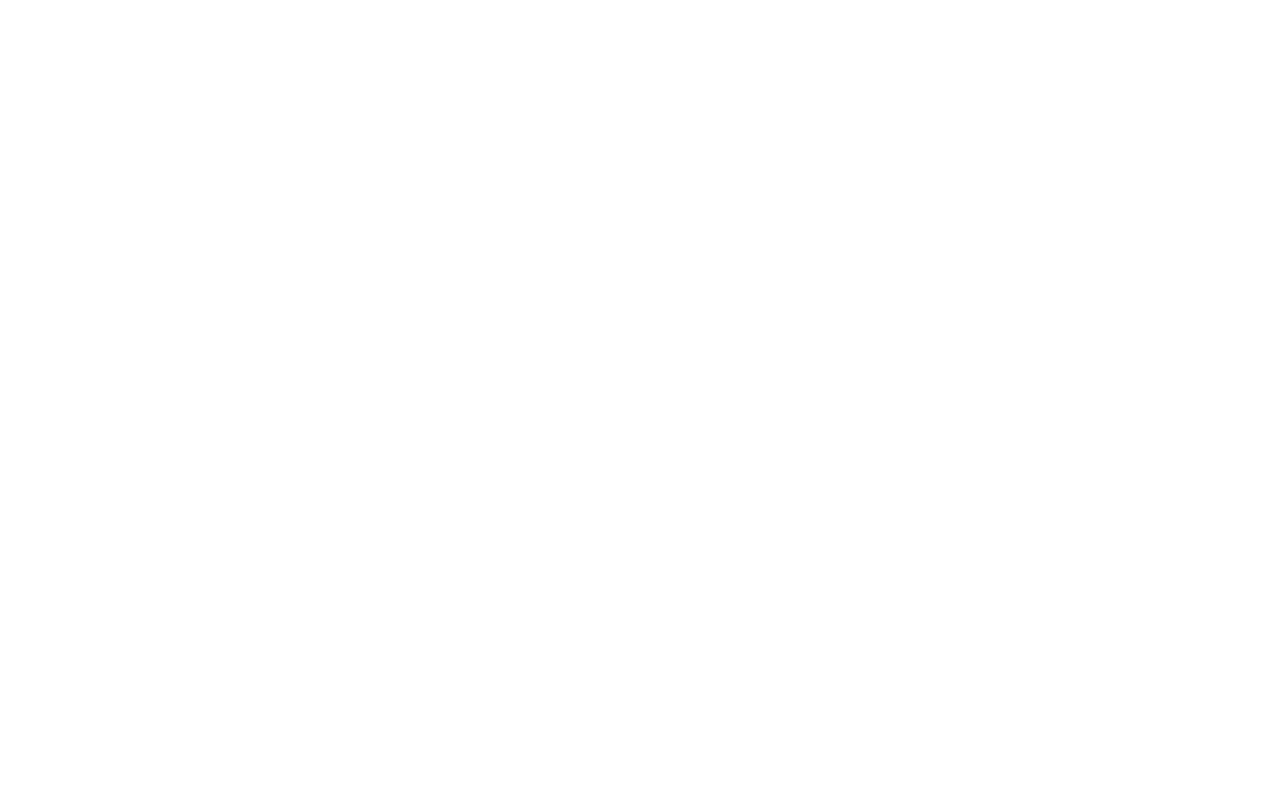
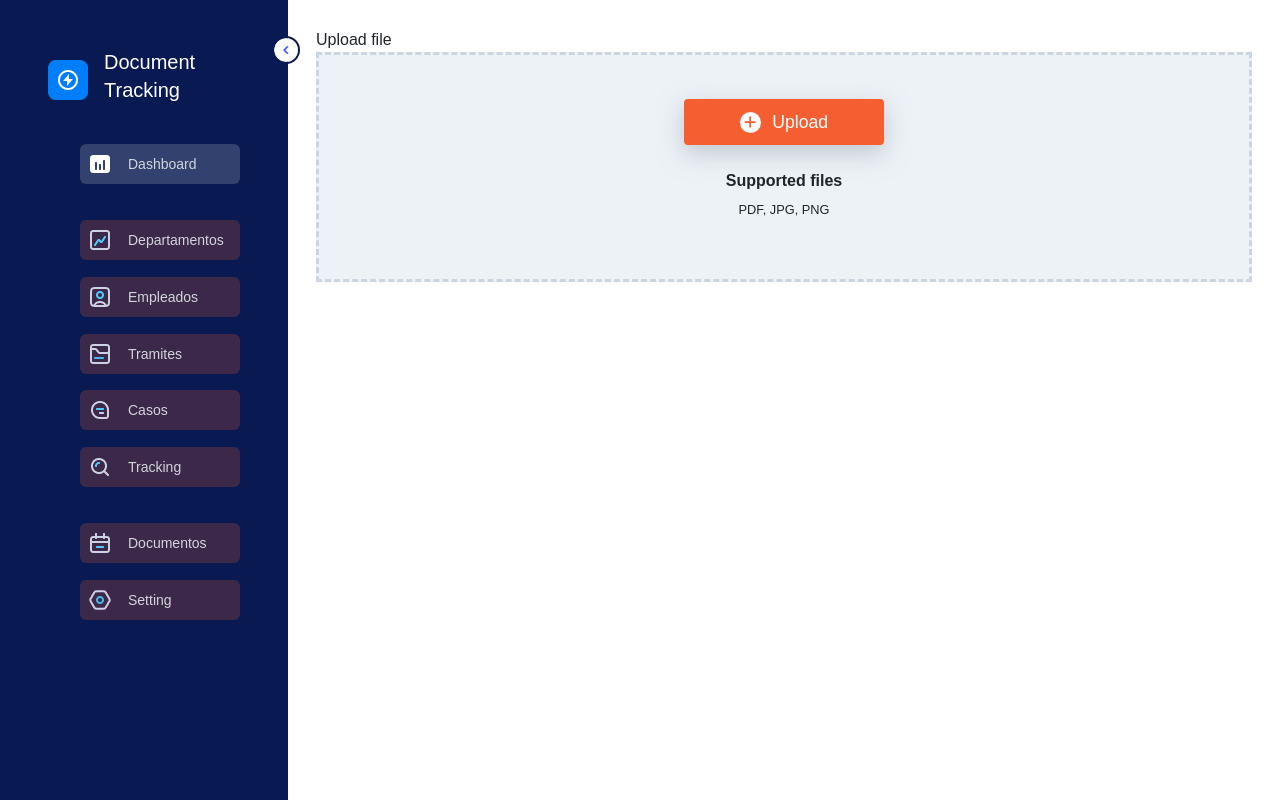
Before and after one commit to JosueRC02/Document-Tracking, a React (Create React App) app: page /Documentos/1 in a window 1280 px wide. Before the commit this address had no page. Built offline with nearby package versions, Linux system fonts and the light colour scheme.

Commit message:
Subida de archivos prt1

```diff
--- a/package.json
+++ b/package.json
@@ -3,6 +3,9 @@
   "version": "0.1.0",
   "private": true,
   "dependencies": {
+    "@fortawesome/fontawesome-svg-core": "^6.1.1",
+    "@fortawesome/free-solid-svg-icons": "^6.1.1",
+    "@fortawesome/react-fontawesome": "^0.2.0",
     "@testing-library/jest-dom": "^5.16.4",
     "@testing-library/react": "^13.3.0",
     "@testing-library/user-event": "^13.5.0",
@@ -10,6 +13,7 @@
     "autoprefixer": "10.4.5",
     "axios": "^0.27.2",
     "bootstrap": "^5.1.3",
+    "node-sass": "^7.0.1",
     "react": "^18.1.0",
     "react-dom": "^18.1.0",
     "react-icons": "^4.4.0",
--- /dev/null
+++ b/src/assets/css/Documentos.css
@@ -0,0 +1,116 @@
+#drag {
+  font-family: sans-serif;
+  background-color: #eeeeee;
+}
+
+.file-upload {
+  background-color: #ffffff;
+  width: 600px;
+  margin: 0 auto;
+  padding: 20px;
+}
+
+.file-upload-btn {
+  width: 100%;
+  margin: 0;
+  color: #fff;
+  background: #1FB264;
+  border: none;
+  padding: 10px;
+  border-radius: 4px;
+  border-bottom: 4px solid #15824B;
+  transition: all .2s ease;
+  outline: none;
+  text-transform: uppercase;
+  font-weight: 700;
+}
+
+.file-upload-btn:hover {
+  background: #1AA059;
+  color: #ffffff;
+  transition: all .2s ease;
+  cursor: pointer;
+}
+
+.file-upload-btn:active {
+  border: 0;
+  transition: all .2s ease;
+}
+
+.file-upload-content {
+  display: none;
+  text-align: center;
+}
+
+.file-upload-input {
+  position: absolute;
+  margin: 0;
+  padding: 0;
+  width: 100%;
+  height: 100%;
+  outline: none;
+  opacity: 0;
+  cursor: pointer;
+}
+
+.image-upload-wrap {
+  margin-top: 20px;
+  border: 4px dashed #1FB264;
+  position: relative;
+}
+
+.image-dropping,
+.image-upload-wrap:hover {
+  background-color: #1FB264;
+  border: 4px dashed #ffffff;
+}
+
+.image-title-wrap {
+  padding: 0 15px 15px 15px;
+  color: #222;
+}
+
+.drag-text {
+  text-align: center;
+}
+
+.drag-text h3 {
+  font-weight: 100;
+  text-transform: uppercase;
+  color: #15824B;
+  padding: 60px 0;
+}
+
+.file-upload-image {
+  max-height: 200px;
+  max-width: 200px;
+  margin: auto;
+  padding: 20px;
+}
+
+.remove-image {
+  width: 200px;
+  margin: 0;
+  color: #fff;
+  background: #cd4535;
+  border: none;
+  padding: 10px;
+  border-radius: 4px;
+  border-bottom: 4px solid #b02818;
+  transition: all .2s ease;
+  outline: none;
+  text-transform: uppercase;
+  font-weight: 700;
+}
+
+.remove-image:hover {
+  background: #c13b2a;
+  color: #ffffff;
+  transition: all .2s ease;
+  cursor: pointer;
+}
+
+.remove-image:active {
+  border: 0;
+  transition: all .2s ease;
+}
--- /dev/null
+++ b/src/assets/css/FileItem.scss
@@ -0,0 +1,31 @@
+li {
+    list-style: none;
+    margin: 1.2em 0;
+    background-color: #f55e3038;
+    border-radius: 5px;
+    display: flex;
+    align-items: center;
+    padding: 1.2em 1.5em;
+
+    svg {
+        color: #f55321;
+        &:first-child {
+            font-size: 1.2em;
+            margin-right: 0.8em;
+        }
+    }
+
+    p {
+        flex: 1;
+        font-size: 0.9rem;
+    }
+
+    .actions {
+        justify-self: flex-end;
+        cursor: pointer;
+
+        .fa-spinner {
+            font-size: 1.2em;
+        }
+    }
+}
--- /dev/null
+++ b/src/assets/css/FileUpload.scss
@@ -0,0 +1,78 @@
+.file-card {
+    padding: 1em;
+    display: flex;
+    flex-direction: column;
+    justify-content: center;
+    align-items: center;
+    border: 3px dashed #cbd5e0;
+    background-color: #edf2f7;
+    min-width: 380px;
+    min-height: 230px;
+
+    .file-inputs {
+        position: relative;
+        margin-bottom: 1.5em;
+
+        input {
+            position: relative;
+            text-align: right;
+            opacity: 0;
+            z-index: 2;
+            cursor: pointer;
+            height: 46px;
+            max-width: 200px;
+        }
+
+        button {
+            position: absolute;
+            top: 0px;
+            left: 0px;
+            width: 100%;
+            height: 100%;
+            z-index: 1;
+            display: flex;
+            justify-content: center;
+            align-items: center;
+
+            color: #fff;
+            background-color: #f55e30;
+            font-size: 1.1rem;
+            cursor: pointer;
+            border-radius: 4px;
+            border: none;
+            outline: none;
+            // padding: 1em;
+            transition: background-color 0.4s;
+            box-shadow: 0px 8px 24px rgba(149, 157, 165, 0.5);
+
+            i {
+                width: 1.5em;
+                height: 1.5em;
+                padding: 0.4em;
+                background-color: #fff;
+                color: #f55e30;
+                border-radius: 50%;
+                display: flex;
+                justify-content: center;
+                align-items: center;
+                margin-right: 0.8em;
+                font-size: 0.8em;
+            }
+        }
+
+        &:hover {
+            button {
+                background-color: #f15120;
+            }
+        }
+    }
+}
+
+.main {
+    font-weight: bold;
+    margin-bottom: 0.4em;
+}
+
+.info {
+    font-size: 0.8rem;
+}
--- /dev/null
+++ b/src/class/FileItem.js
@@ -0,0 +1,30 @@
+import React from 'react'
+import { FontAwesomeIcon } from '@fortawesome/react-fontawesome'
+import { faFileAlt, faSpinner, faTrash } from '@fortawesome/free-solid-svg-icons'
+import '../assets/css/FileItem.scss'
+
+const FileItem = ({ file, deleteFile }) => {
+    return (
+        <>
+            <li
+                className="file-item"
+                key={file.name}>
+                <FontAwesomeIcon icon={faFileAlt} />
+                <p>{file.name}</p>
+                <div className="actions">
+                    <div className="loading"></div>
+                    {file.isUploading && <FontAwesomeIcon
+                        icon={faSpinner} className="fa-spin"
+                        onClick={() => deleteFile(file.name)} />
+                    }
+                    {!file.isUploading &&
+                        <FontAwesomeIcon icon={faTrash}
+                            onClick={() => deleteFile(file.name)} />
+                    }
+                </div>
+            </li>
+        </>
+    )
+}
+
+export default FileItem
--- /dev/null
+++ b/src/class/FileList.js
@@ -0,0 +1,24 @@
+import axios from 'axios'
+import React from 'react'
+import FileItem from '../class/FileItem'
+
+const FileList = ({ files, removeFile }) => {
+    const deleteFileHandler = (_name) => {
+        axios.delete(`http://localhost:8080/upload?name=${_name}`)
+            .then((res) => removeFile(_name))
+            .catch((err) => console.error(err));
+    }
+    return (
+        <ul className="file-list">
+            {
+                files &&
+                files.map(f => (<FileItem
+                    key={f.name}
+                    file={f}
+                    deleteFile={deleteFileHandler} />))
+            }
+        </ul>
+    )
+}
+
+export default FileList;
--- /dev/null
+++ b/src/class/FileUpload.js
@@ -0,0 +1,55 @@
+import React from 'react'
+import { FontAwesomeIcon } from '@fortawesome/react-fontawesome'
+import { faPlus } from '@fortawesome/free-solid-svg-icons'
+import '../assets/css/FileUpload.scss'
+import axios from 'axios'
+
+const FileUpload = ({ files, setFiles, removeFile }) => {
+    const uploadHandler = (event) => {
+        const file = event.target.files[0];
+        if(!file) return;
+        file.isUploading = true;
+        setFiles([...files, file])
+
+        // upload file
+        const formData = new FormData();
+        formData.append(
+            "newFile",
+            file,
+            file.name
+        )
+        axios.post('http://localhost:8080/upload', formData)
+            .then((res) => {
+                file.isUploading = false;
+                setFiles([...files, file])
+            })
+            .catch((err) => {
+                // inform the user
+                console.error(err)
+                removeFile(file.name)
+            });
+    }
+
+    return (
+        <>
+            <div className="file-card">
+
+                <div className="file-inputs">
+                    <input type="file" onChange={uploadHandler} />
+                    <button>
+                        <i>
+                            <FontAwesomeIcon icon={faPlus} />
+                        </i>
+                        Upload
+                    </button>
+                </div>
+
+                <p className="main">Supported files</p>
+                <p className="info">PDF, JPG, PNG</p>
+
+            </div>
+        </>
+    )
+}
+
+export default FileUpload
--- /dev/null
+++ b/src/components/Documentos.jsx
@@ -0,0 +1,55 @@
+import Sidebar from "./Sidebar";
+import "../assets/css/Documentos.css"
+import FileUpload from '../class/FileUpload';
+import FileList from '../class/FileList';
+import React, { useState } from 'react';
+
+export default function Documentos(){
+
+    const [files, setFiles] = useState([])
+
+    const removeFile = (filename) => {
+      setFiles(files.filter(file => file.name !== filename))
+    }
+
+    return (
+        <>
+        <div className="flex">
+        <Sidebar/>
+        <div className="h-screen flex-1 p-7" id="hp">
+      <div>
+        <div className="title">Upload file</div>
+        <FileUpload files={files} setFiles={setFiles}
+          removeFile={removeFile} />
+        <FileList files={files} removeFile={removeFile} />
+        </div>
+        </div>
+        </div>
+      </>
+    );
+    /*return(
+        <>
+        <div className="flex">
+        <Sidebar/>
+        <div className="h-screen flex-1 p-7" id="hp">
+        <div className="file-upload" id = "drag">
+            <button className="file-upload-btn" type="button" onclick="$('.file-upload-input').trigger( 'click' )">Agregar Archivo</button>
+
+            <div className="image-upload-wrap">
+                <input className="file-upload-input" type='file' onchange="readURL(this);" accept="image/*" />
+                <div className="drag-text">
+                <h3>Arrastre el archivo aqui</h3>
+                </div>
+            </div>
+            <div className="file-upload-content">
+                <img className="file-upload-image" src="#" alt="your image" />
+                <div className="image-title-wrap">
+                <button type="button" onclick="removeUpload()" className="remove-image">Remove <span className="image-title">Uploaded Image</span></button>
+                </div>
+            </div>
+            </div>
+        </div>
+        </div>
+        </>
+    );*/
+}
--- a/src/components/Tramite.jsx
+++ b/src/components/Tramite.jsx
@@ -192,7 +192,7 @@
               </Tippy>
               <>&nbsp;&nbsp;&nbsp;</>
               <Link to={`/CasosXTra/${item._id}`}>
-                <Tippy content="Ver Tramites">
+                <Tippy content="Ver Casos">
                   <button type="button" className="btn btn-success">
                   <HiOutlineDocumentSearch size="23px"/>
                   </button>
```
Also changed, not shown: src/routes/routes.js (+5 -4 lines), 1 other file (tests, documents, lock files or other folders).
